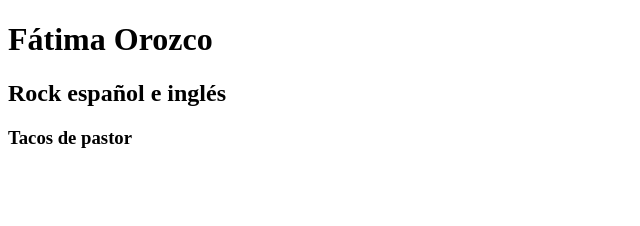
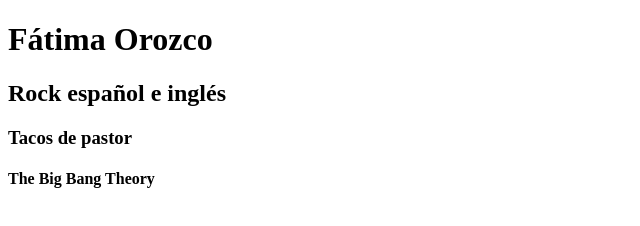
Before and after one commit to fatiorozd-cpu/ch62, a plain HTML site: page index.html in a window 1280 px wide. Shown: the whole page, without its empty margins (0-640 px from the left). Drawn offline with Linux system fonts and the light colour scheme.

Commit message:
Style: serie7 pelicula de interes h4

```diff
--- a/index.html
+++ b/index.html
@@ -9,5 +9,7 @@
     <h1> Fátima Orozco</h1>
     <h2> Rock español e inglés </h2>
     <h3> Tacos de pastor </h3>
+    <h4> The Big Bang Theory </h4>
+
 </body>
 </html>
```
